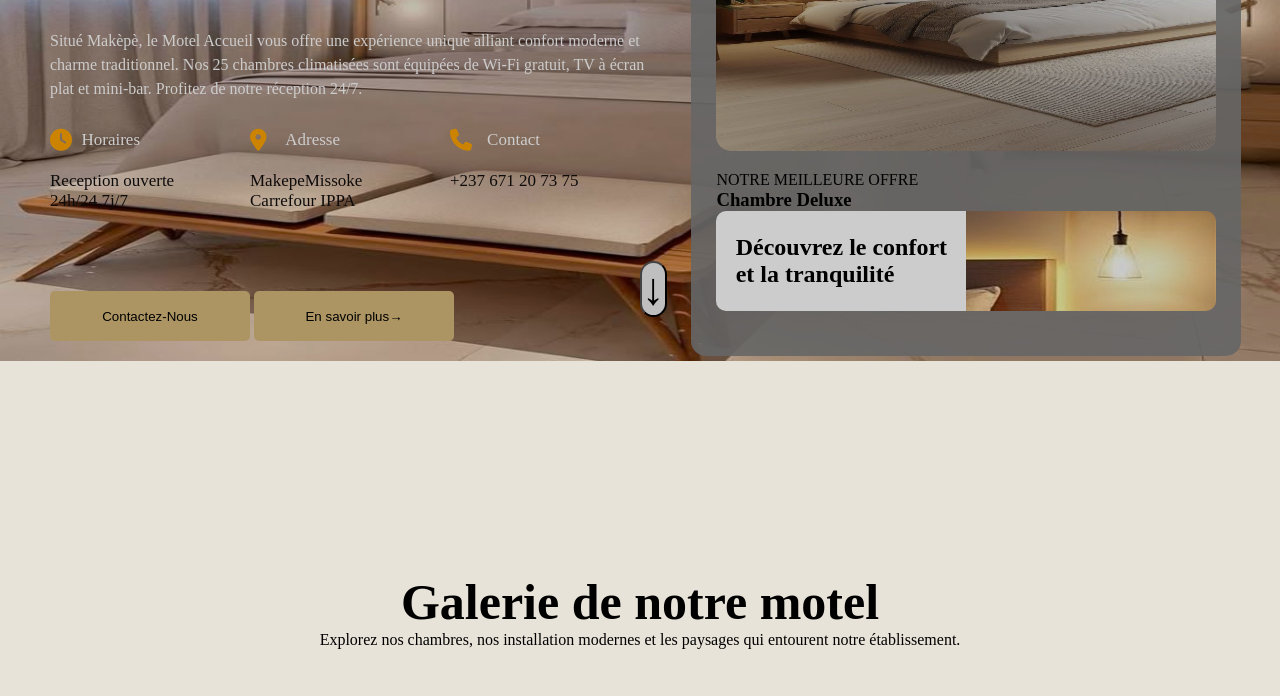
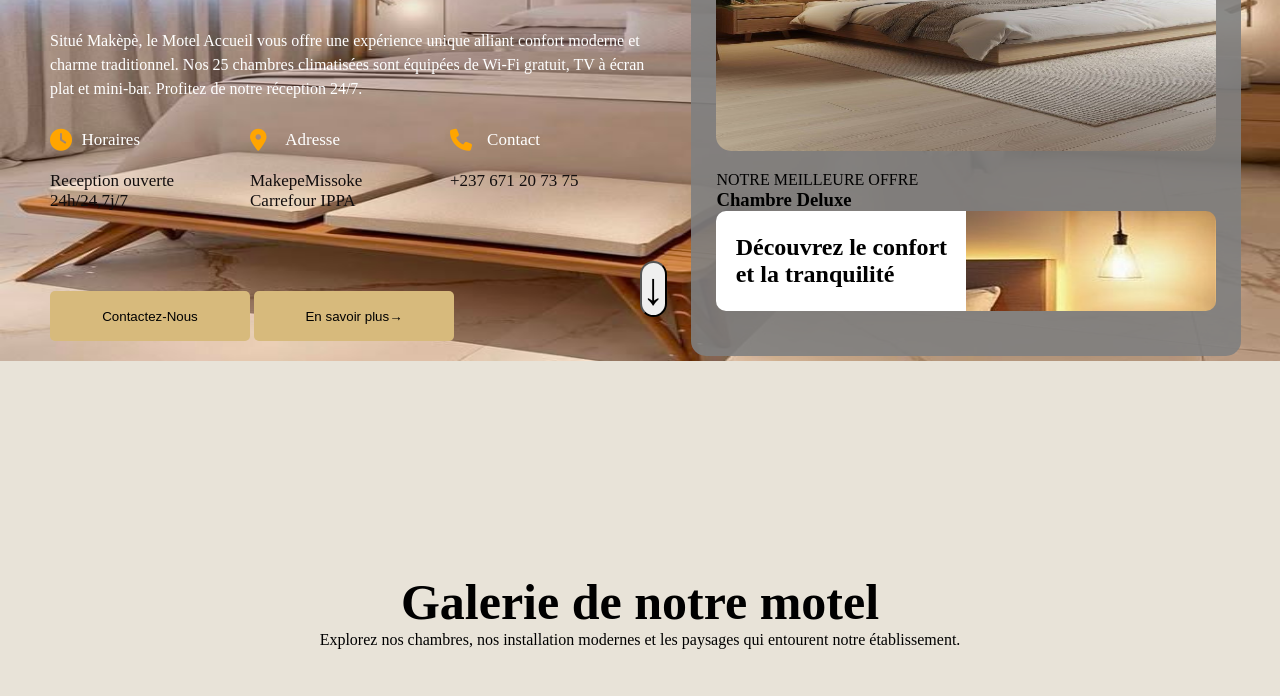
Before and after one commit to fofack-ai/Projet-Motel, a plain HTML site: page index.html in a window 1280 px wide. Shown: the part 389-1085 px from the top of the page. Drawn offline with Linux system fonts and the light colour scheme.

Commit message:
Mise à jour du site

```diff
--- a/styles/projet motel css.css
+++ b/styles/projet motel css.css
@@ -70,7 +70,7 @@ body{
     background-size: 100vw 750px;
     height: 750px;
     flex-wrap: wrap;
-    filter: brightness(0.8);
+
 }
 .page1_{
     display: flex;
```
